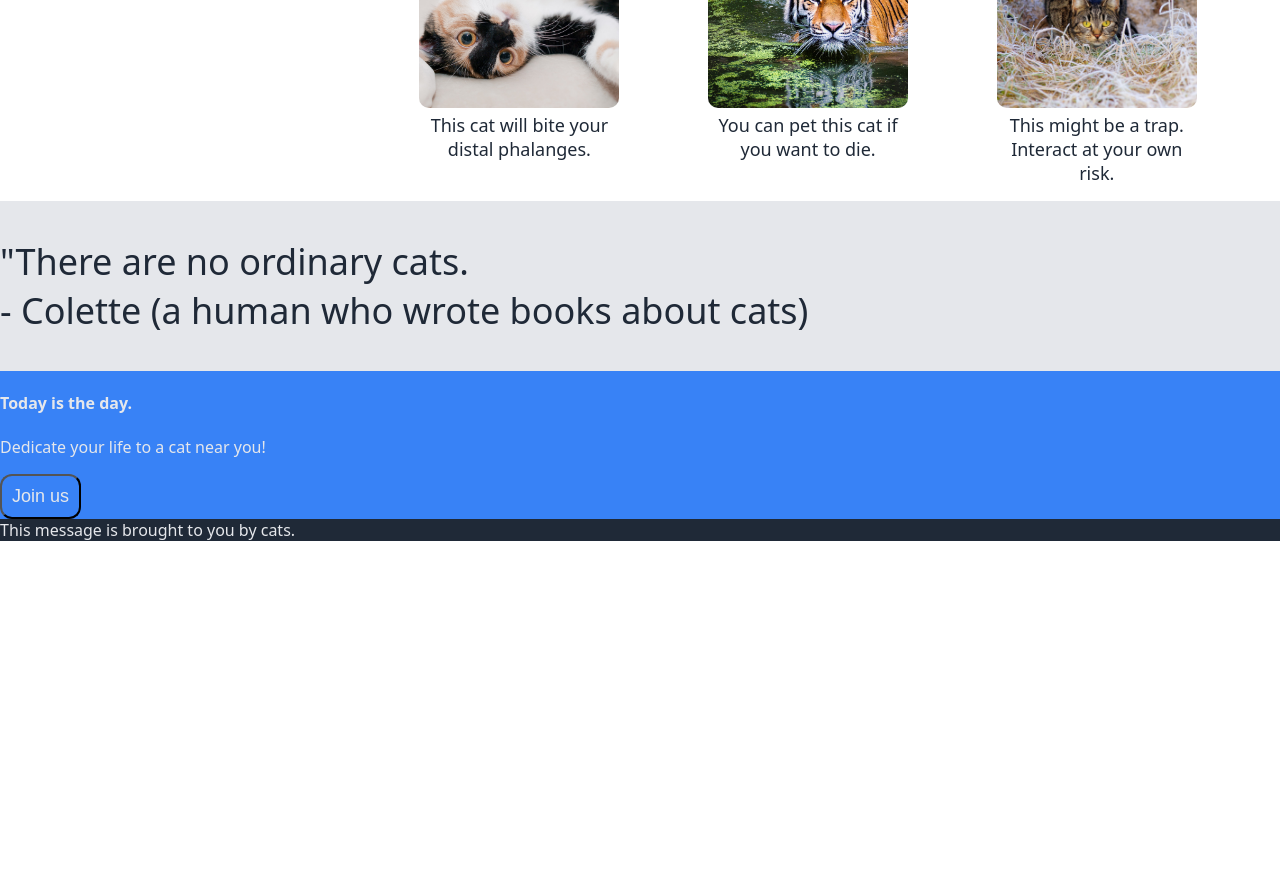
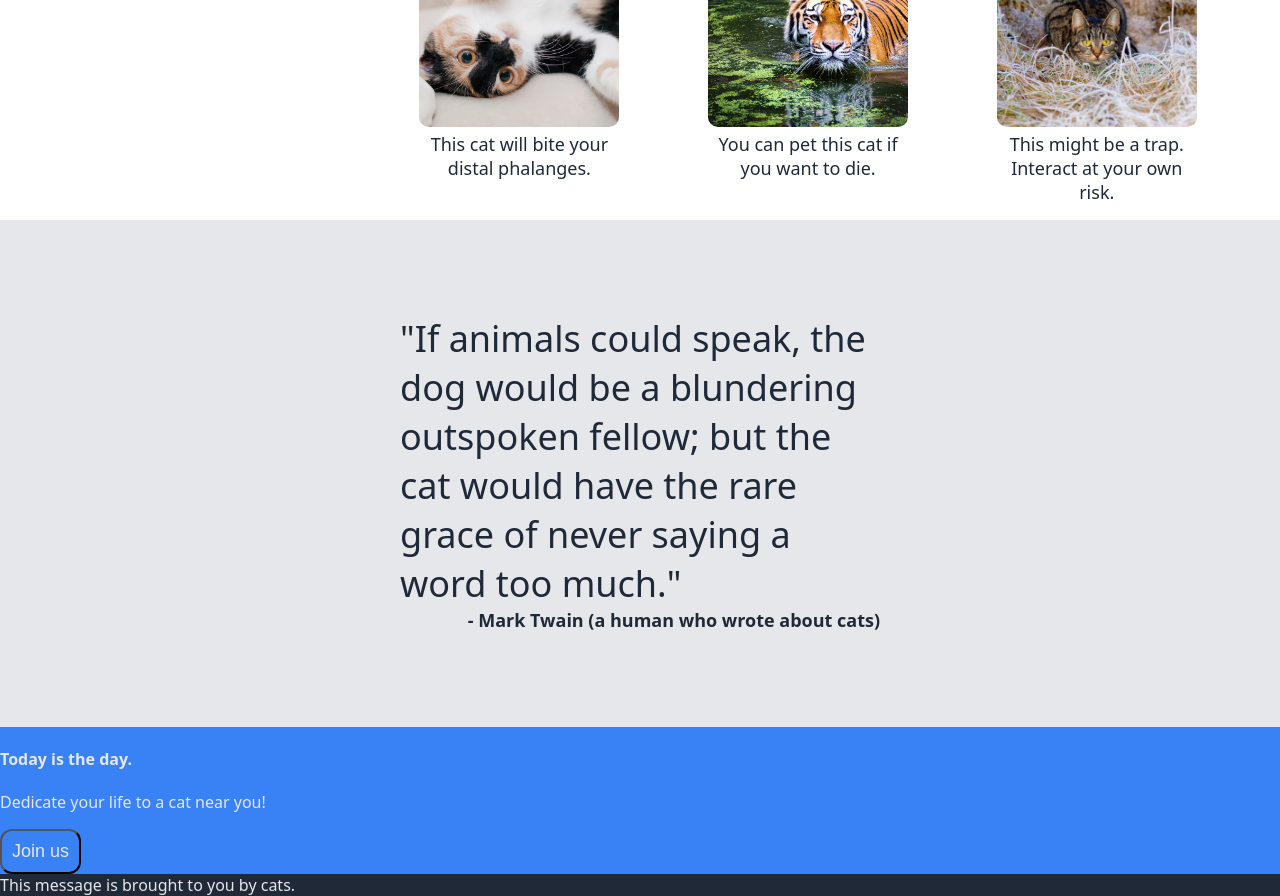
Before and after one commit to Bex-G/landing-page-demo, a plain HTML site: page index.html in a window 1280 px wide. Shown: the part 649-1545 px from the top of the page. Before the commit the page ends 1190 px from the top, so only its background shows below. Drawn offline with Linux system fonts and the light colour scheme.

Commit message:
Format quote section layout and adjust header padding

```diff
--- a/index.html
+++ b/index.html
@@ -50,8 +50,8 @@
     </div>
 
     <div class="quote">
-      <p>"There are no ordinary cats.<br>
-        - Colette (a human who wrote books about cats)</p>
+    <div class="cat-quote">"If animals could speak, the dog would be a blundering outspoken fellow; but the cat would have the rare grace of never saying a word too much."</div>
+    <div class="cite">- Mark Twain (a human who wrote about cats)</div>
     </div>
 
     <div class="cta">
--- a/style.css
+++ b/style.css
@@ -20,8 +20,9 @@ img {
 
 .header {
     background-color: #1F2937;
+    padding-right: 6cm;
+    padding-bottom: .5cm;
     padding-left: 6cm;
-    padding-right: 6cm;
 }
 
 .cool-cats {
@@ -111,6 +112,25 @@ a {
     font-style: light italic;
     color: #1F2937;
     background-color: #E5E7EB;
+    padding-top: 2.5cm;
+    padding-right: 400px;
+    padding-bottom: 2.5cm;
+    padding-left: 400px;
+
+}
+
+.cat-quote {
+    font-style: light italic;
+    display: flex;
+    flex-wrap: wrap;
+    text-align: left;
+}
+
+.cite {
+    color: #1F2937;
+    font-size: 18px;
+    font-weight: bold;
+    text-align: right;
 }
 
 .cta {
```
